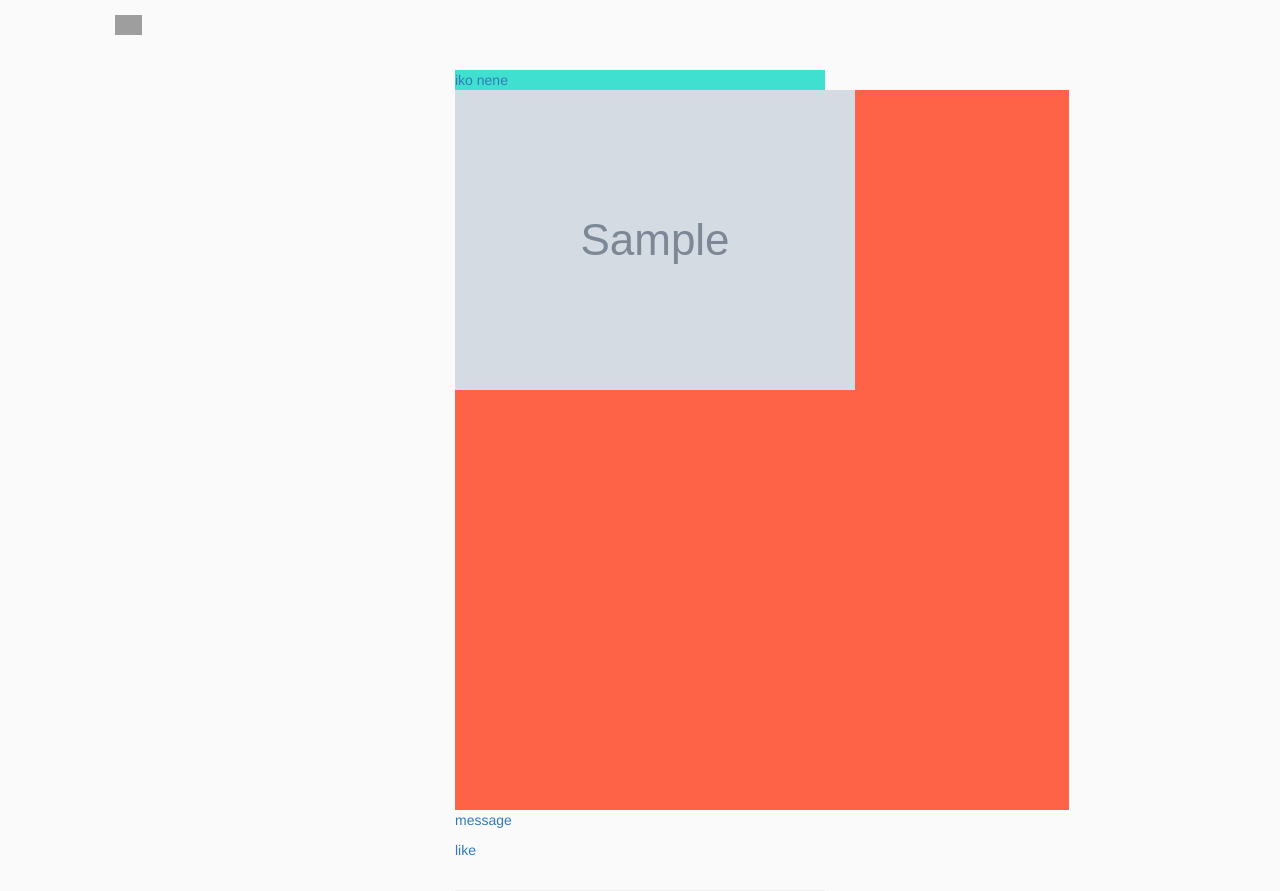
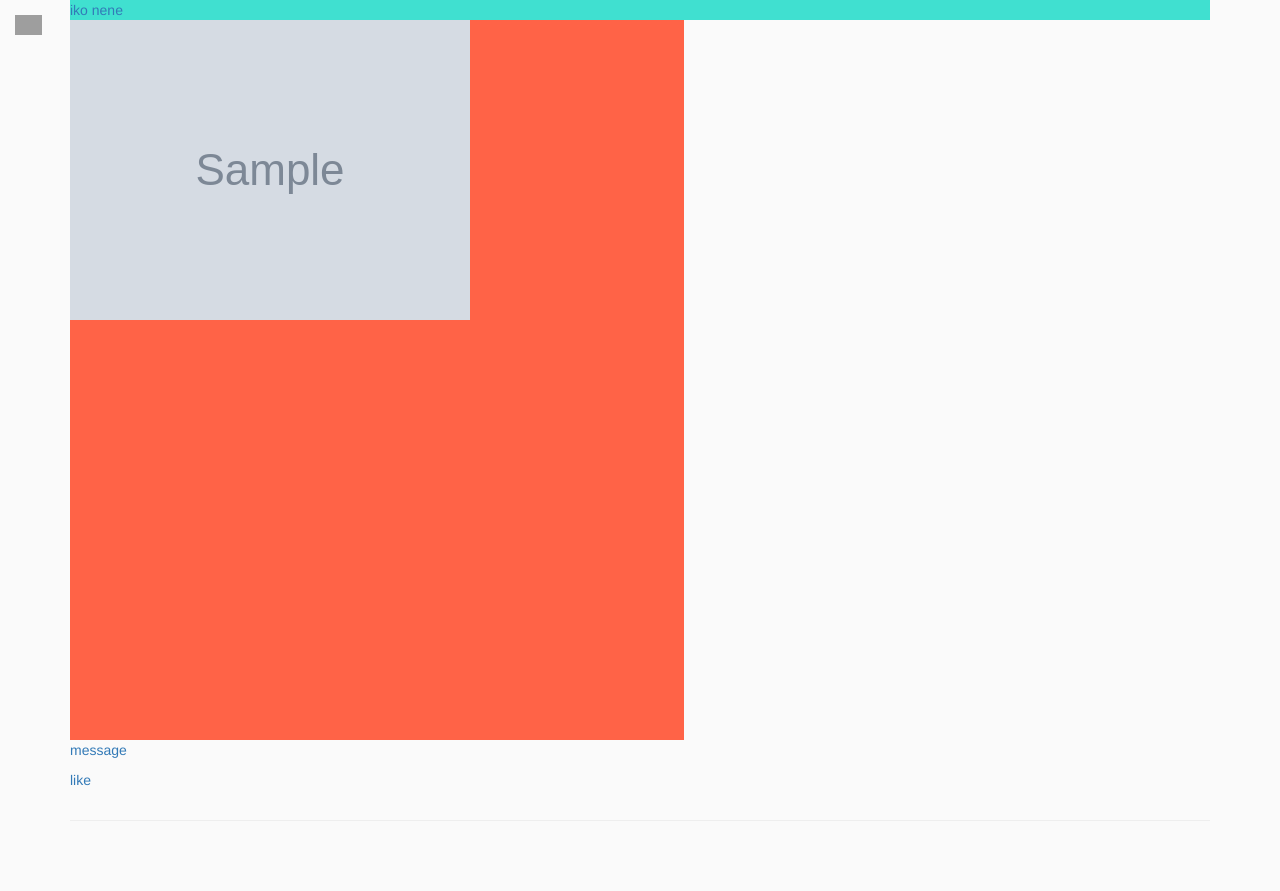
Before and after one commit to kennedybabu/instagram-clone, a Django app: page / in a window 1280 px wide. After the commit the page ends 786 px from the top, so only its background shows below. Run offline with Django 3.2, Linux system fonts and the light colour scheme; tables that the repository leaves empty hold one stand-in row (values such as "Sample post"); grey boxes marked "Sample" are stand-in pictures; some libraries are stand-ins or nearby versions; grey boxes are pictures that could not be loaded.

Commit message:
style: fix the navbar with styling to the home page

```diff
--- a/app/templates/navbar.html
+++ b/app/templates/navbar.html
@@ -6,7 +6,7 @@
   <meta name="viewport" content="width=device-width, initial-scale=1">
 </head>
 <body>
-<nav class="navbar navbar-inverse">
+<nav class="navbar navbar-inverse navbar-fixed-top">
   <div class="container-fluid">
     <div class="navbar-header">
       <a class="navbar-brand" href="{% url 'home' %}"><img clas='navbar-logo' src="https://res.cloudinary.com/dblrvhi8r/image/upload/v1638633829/Instagram_logo.svg_yjnzzz.png" alt="Instagram_logo"></a>
--- a/static/css/baseapp.css
+++ b/static/css/baseapp.css
@@ -7,16 +7,12 @@ body {
     width: 614px;
     height: 768px;
 }
-.container {
-    max-width: 400px;
-    max-height: 500px;
-}
 
 .navbar {
     background-color: transparent;
     color: black;
     border: none;
-    padding: 0 10rem;
+    /* padding: 0 10rem; */
 }
 
 .image-container {
@@ -36,5 +32,6 @@ img {
 
 .upper-bar {
     max-height: 10%;
+    max-width: 100%;
     background-color: turquoise;
 }
```
